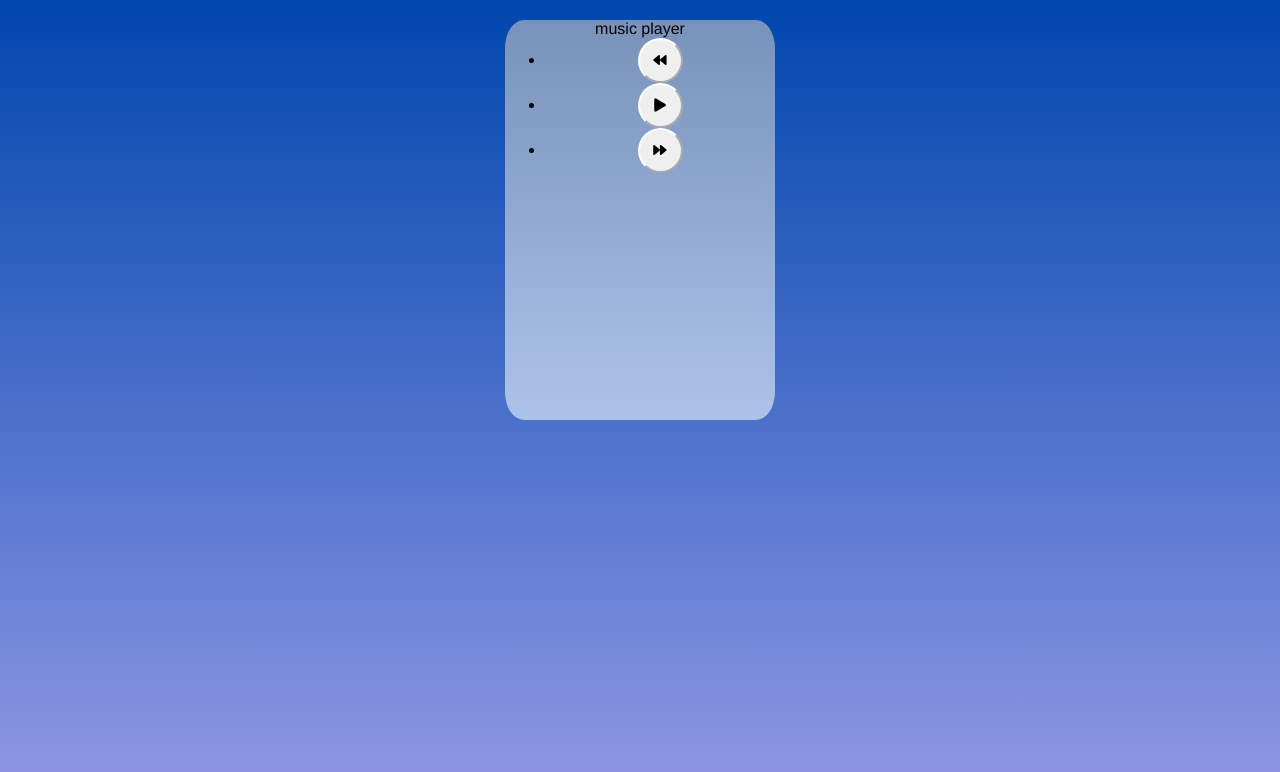
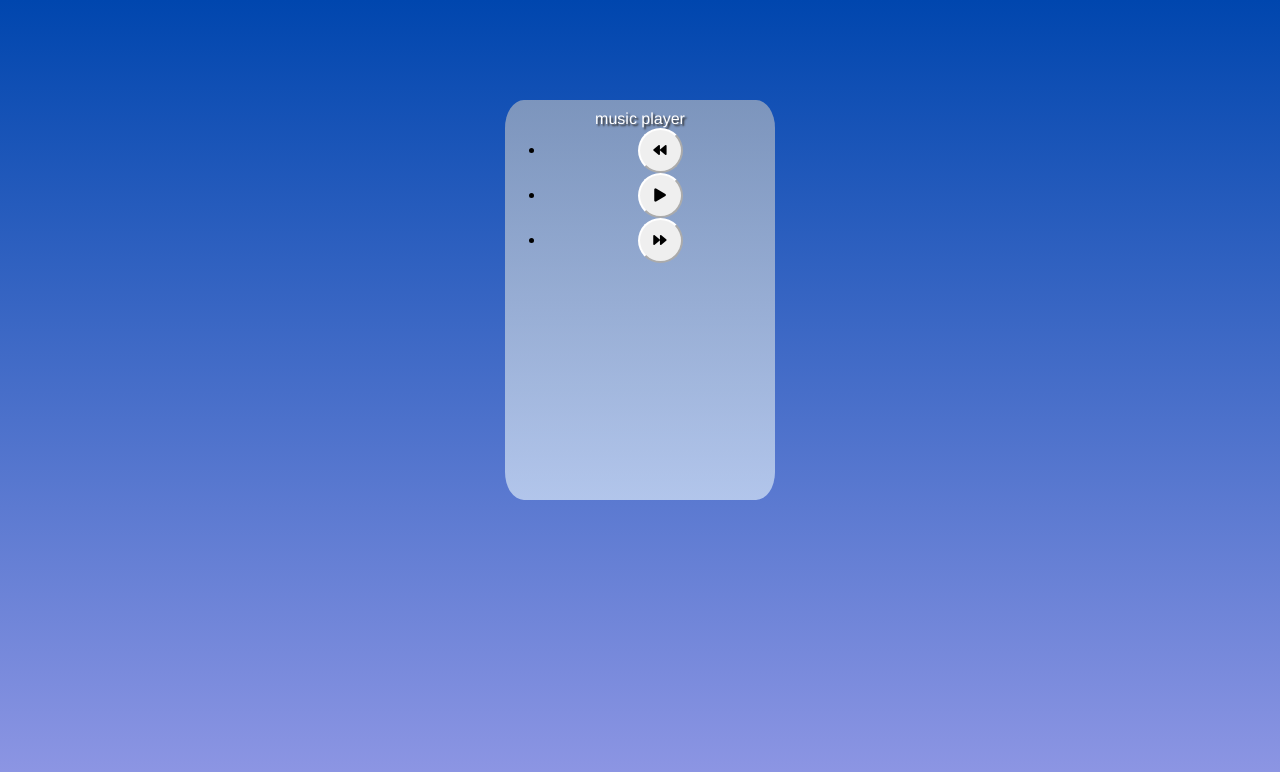
Before and after one commit to Ngr14CHK/negar-computerlab, a plain HTML site: page index.html in a window 1280 px wide. Drawn offline with Linux system fonts and the light colour scheme.

Commit message:
created musicplayer class. text shadow, color

```diff
--- a/index.html
+++ b/index.html
@@ -12,7 +12,7 @@
 
 <body>
     <div class="bigpart">
-        <p>music player</p>
+        <p class="musicplayer">music player</p>
         <ul class="Buttoms">
              <li><button class="back fas fa-backward"></button></li>
              <li><button class="play fas fa-play"></button></li>
--- a/style.css
+++ b/style.css
@@ -15,15 +15,18 @@ html{
     border-radius: 7%;
     text-align: center;
     font-family:'Franklin Gothic Medium', 'Arial Narrow', Arial, sans-serif;
+    margin-top: 100px;
 }
 
-while mouseover -> {
-   rgba(171, 179, 192, 0.796), rgba(220, 234, 248, 0.792)
+.bigpart:hover{
+   background-image: linear-gradient(rgba(171, 179, 192, 0.796), rgba(220, 234, 248, 0.792));
 }
 
 
-music player part ->{
-    font-family:'Franklin Gothic Medium', 'Arial Narrow', Arial, sans-serif;
+.musicplayer{
+    color: white;
+    text-shadow: 2px 2px 2px #2e2e2e;
+    padding-top: 10px;
 }
 
 song and the song writers -> {
```
